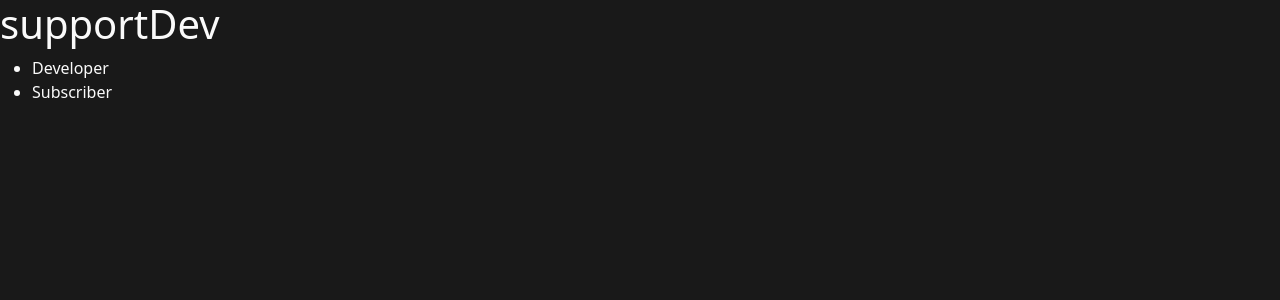
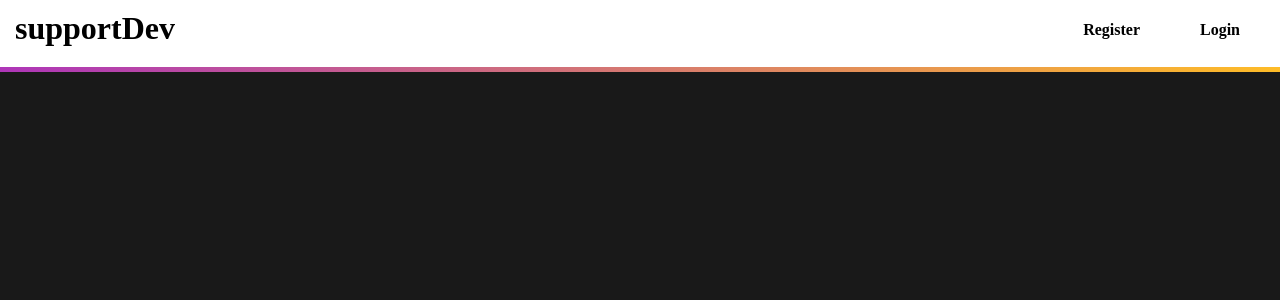
Before and after one commit to adampgiles/CI_PP4_SD, a Django app: page / in a window 1280 px wide. Shown: the top 300 px of the page. Run offline with Django 4.2, Linux system fonts and the light colour scheme.

Commit message:
style: added site header layout and style

```diff
--- a/home/templates/home/index.html
+++ b/home/templates/home/index.html
@@ -1,14 +1,2 @@
 {% extends 'base.html' %}
 {% load static %}
-
-{% block page_header %}
-<div class="header-bar">
-<h1>supportDev</h1>
-<div class="nav-bar">
-    <ul>
-        <li>Developer</li>
-        <li>Subscriber</li>
-    </ul>
-</div>
-</div>
-{% endblock  %}}
--- a/static/css/base.css
+++ b/static/css/base.css
@@ -1,8 +1,108 @@
-html {
-    height: 100%;
+/* Global variables for site colours */
+:root {
+    --site-logo: rgb(0, 0, 0);
+    --background-header: white;
+    --text-default: rgba(240, 240, 240);
+    --accent-orange: #febc27;
+    --accent-purple: #ae36b8;
+
+}
+
+*{
+    box-sizing: border-box;
+    margin: 0;
+    padding: 0;
+    font-size: 100%;
+}
+
+header{
+    display: flex;
+    justify-content: flex-start;
+    flex-wrap: wrap;
+    background-color: var(--background-header);
+    padding: 5px;
+    border-bottom: 5px solid transparent;
+    border-image-slice: 1;
+    border-image-source: linear-gradient(to left,  var(--accent-orange), var(--accent-purple));
+}
+.site-logo{
+    width: 20%;
+    flex-basis: 50%;
+}
+h1{
+    margin: 0 0 10px 5px;
+    padding: 5px;
+    float: left;
+    font-size: 200%;
+    color: var(--site-logo);
+}
+h1 a{
+    text-decoration: none;
+}
+h1:hover{
+    color: var(--accent-purple);
+}
+h1:hover *{
+    color: var(--accent-orange);
+}
+
+.navigation-bar{
+    width: 50%;
+    margin: auto;
+    padding: 5px;
+}
+.navigation-bar ul{
+    width: 100%;
+    text-align: center;
+    display: flex;
+    justify-content: flex-end;
+    align-items: center;
+    list-style-type: none;
+}
+.navigation-bar ul li{
+    display: inline-block;
+    padding: 0 5px 5px 5px;
+    margin: 0 25px 0 25px;
+    border-bottom: 3px solid transparent;
+    border-image-slice: 1;
+}
+.navigation-bar ul li:hover {
+    border-image-source: linear-gradient(to left,  var(--accent-orange), var(--accent-purple));
+}
+.navigation-bar ul li a{
+    margin: auto;
+    color: var(--base-text);
+    font-weight: 700;
+    text-decoration: none;
 }
 
 body {
 	background-color: rgb(25, 25, 25);
-    color: rgb(250, 250, 250);
+    text-align: center;
 }
+
+/* Devices with width smaller than 500px*/
+@media only screen and (max-width: 500px) {
+    /* Site Logo and Title */
+    .site-logo{
+        width: 100%;
+        flex-basis: 100%;
+    }
+    h1{
+        margin: 0;
+        padding: 5px;
+        float: none;
+        text-decoration: none;
+    }
+
+    /* Navigation Bar */
+    .navigation-bar{
+        width: 80%;
+    }
+    .navigation-bar ul{
+        width: 100%;
+        justify-content: space-around;
+    }
+    .navigation-bar ul li{
+        justify-content: space-evenly;
+    }
--- a/templates/base.html
+++ b/templates/base.html
@@ -14,7 +14,6 @@
     {% endblock %}
 
     {% block corecss %}
-    <link href="https://cdn.jsdelivr.net/npm/bootstrap@5.3.0-alpha2/dist/css/bootstrap.min.css" rel="stylesheet" integrity="sha384-aFq/bzH65dt+w6FI2ooMVUpc+21e0SRygnTpmBvdBgSdnuTN7QbdgL+OapgHtvPp" crossorigin="anonymous">
     <link rel="stylesheet" href="{% static 'css/base.css' %}">
     {% endblock %}
 
@@ -31,6 +30,35 @@
 
 </head>
 <body>
+    <header>
+
+        <div class="site-logo">
+            <a href="{% url 'home' %}" class="nav-link main-logo-link">
+                <h1>support<strong>Dev</strong></h1>
+            </a>
+        </div>
+
+        <div class="navigation-bar">
+            <ul>
+                {% if request.user.is_authenticated %}
+
+                    {% if request.user.is_superuser %}
+                        <li><a href="{% url 'admin:index' %}">Site Management</a></li>
+                    {% else %}
+                        <li><a href="">My Developer Profile</a></li>
+                        {% endif %}
+                    <li><a href="{% url 'account_logout' %}">Logout</a></li>
+
+                {% else %}
+
+                    <li><a href="{% url 'account_signup' %}">Register</a></li>
+                    <li><a href="{% url 'account_login' %}">Login</a></li>
+
+                {% endif %}
+            </ul>
+        </div>
+
+    </header>
 
     {% if messages %}
     <div class="message-container"></div>
```
